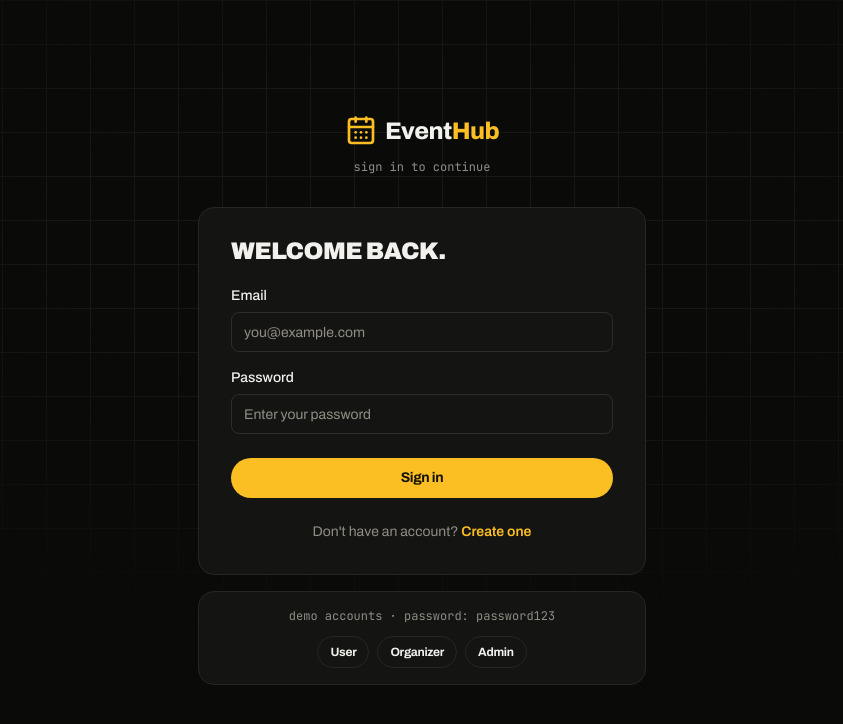
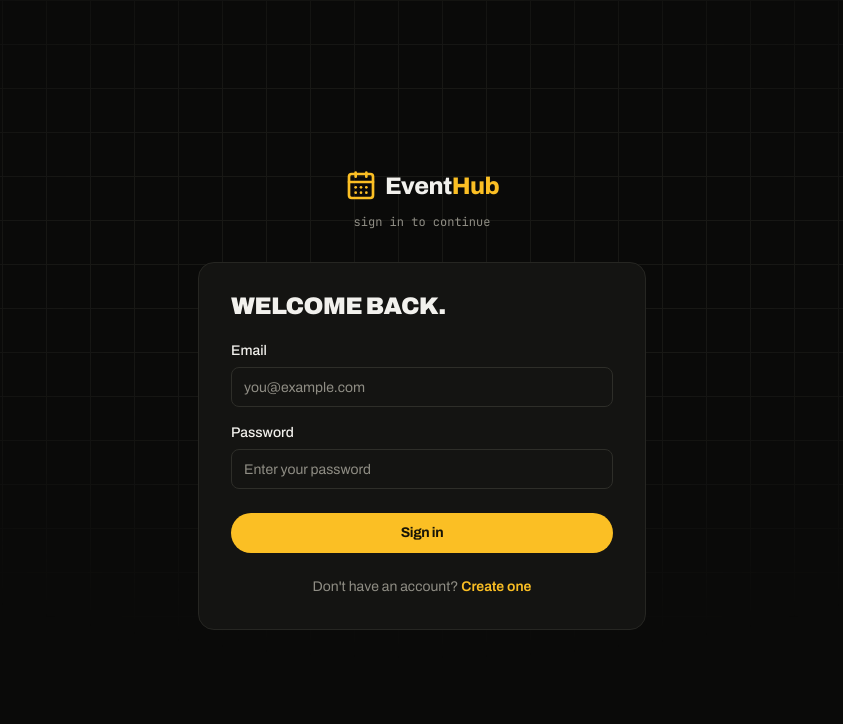
Before and after one commit to abhinav8377/event, a React (Vite) app in the folder frontend/: page /login in a window 1280 px wide. Shown: the top 724 px of the page, without its empty margins (218-1061 px from the left). Built offline with nearby package versions, Linux system fonts and the light colour scheme; no server answers.

Commit message:
login Component Updated

```diff
--- a/frontend/src/pages/auth/LoginPage.tsx
+++ b/frontend/src/pages/auth/LoginPage.tsx
@@ -17,12 +17,6 @@ const schema = z.object({
 })
 
 type FormValues = z.infer<typeof schema>
-
-const demoAccounts = [
-  { role: "User", email: "user@demo.com" },
-  { role: "Organizer", email: "organizer@demo.com" },
-  { role: "Admin", email: "admin@demo.com" },
-]
 
 function dashboardPathFor(role: string) {
   if (role === "ADMIN") return "/admin"
@@ -137,19 +131,6 @@ export default function LoginPage() {
             </Link>
           </p>
         </Card>
-
-        <Card className="mt-4 p-4">
-          <p className="mb-3 text-center font-mono text-xs text-muted-foreground">
-            demo accounts · password: password123
-          </p>
-          <div className="flex flex-wrap justify-center gap-2">
-            {demoAccounts.map((d) => (
-              <Button key={d.email} variant="outline" size="sm" onClick={() => fillDemo(d.email)}>
-                {d.role}
-              </Button>
-            ))}
-          </div>
-        </Card>
       </div>
     </main>
   )
```
